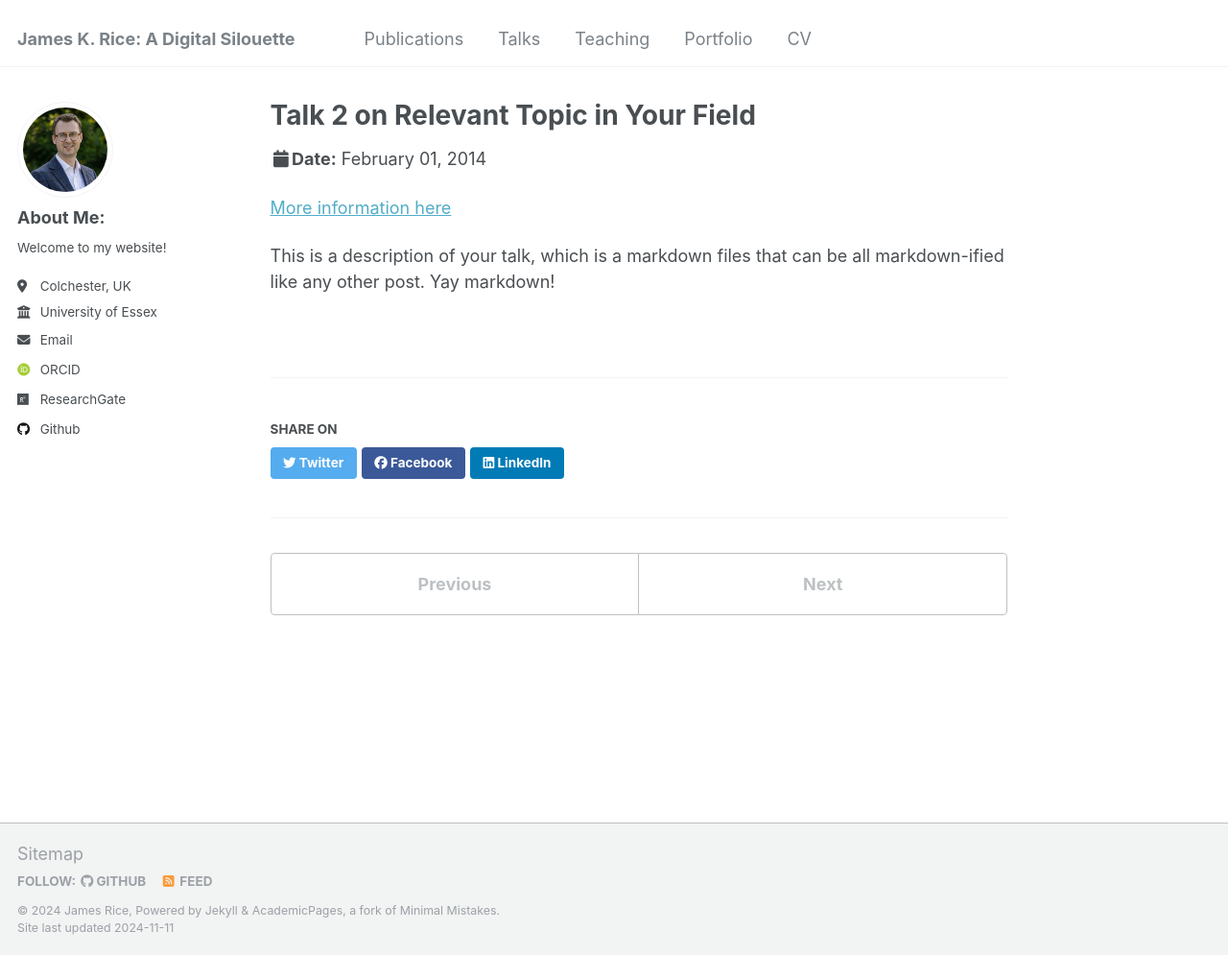
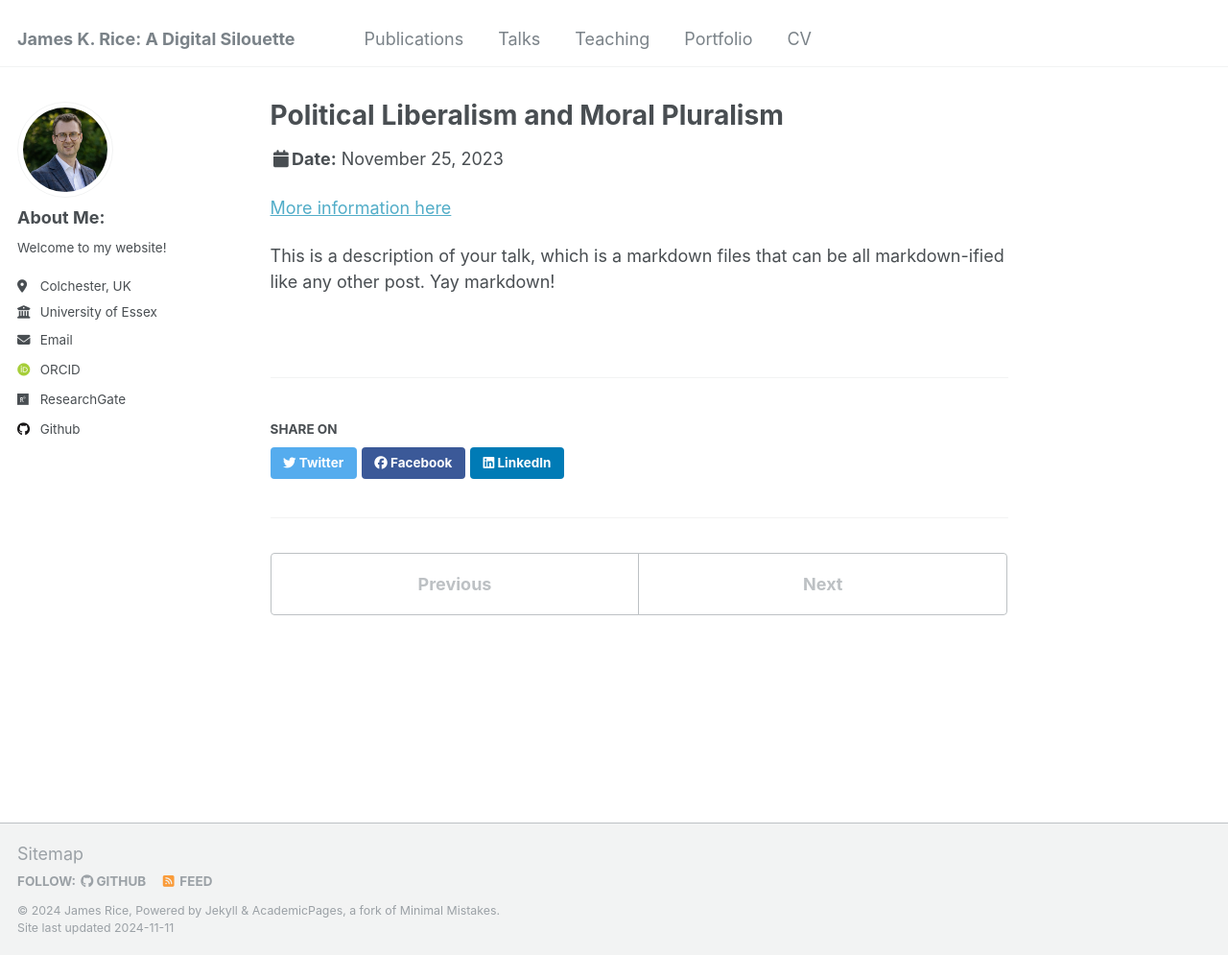
Before and after one commit to jameskrice7/jameskrice7.github.io, a Jekyll site: the page built from _talks/2014-02-01-talk-2.md, in a window 1280 px wide and 995 px high. Shown: the whole window at 96% size. Built offline with Jekyll 4.4.1, drawn with Linux system fonts in a browser that asks for light colours; some web fonts are replaced.

Commit message:
Update 2014-02-01-talk-2.md

```diff
--- a/_talks/2014-02-01-talk-2.md
+++ b/_talks/2014-02-01-talk-2.md
@@ -1,10 +1,10 @@
 ---
-title: "Talk 2 on Relevant Topic in Your Field"
+title: "Political Liberalism and Moral Pluralism"
 collection: talks
 type: "Talk"
 permalink: /talks/2014-02-01-talk-2
-venue: "London School of Testing"
-date: 2014-02-01
+venue: "The London School of Economics and Political Science"
+date: 2023-11-25
 location: "London, UK"
 ---
 
```
